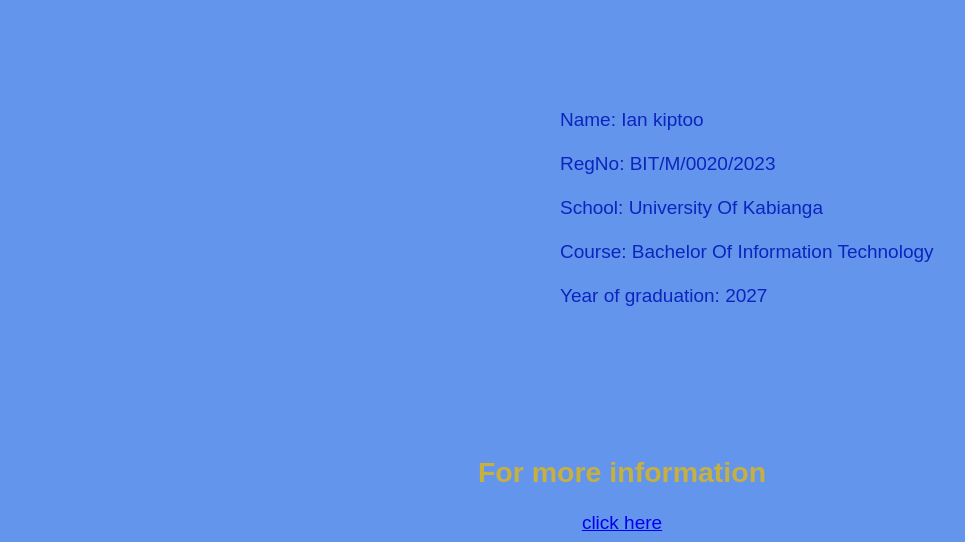
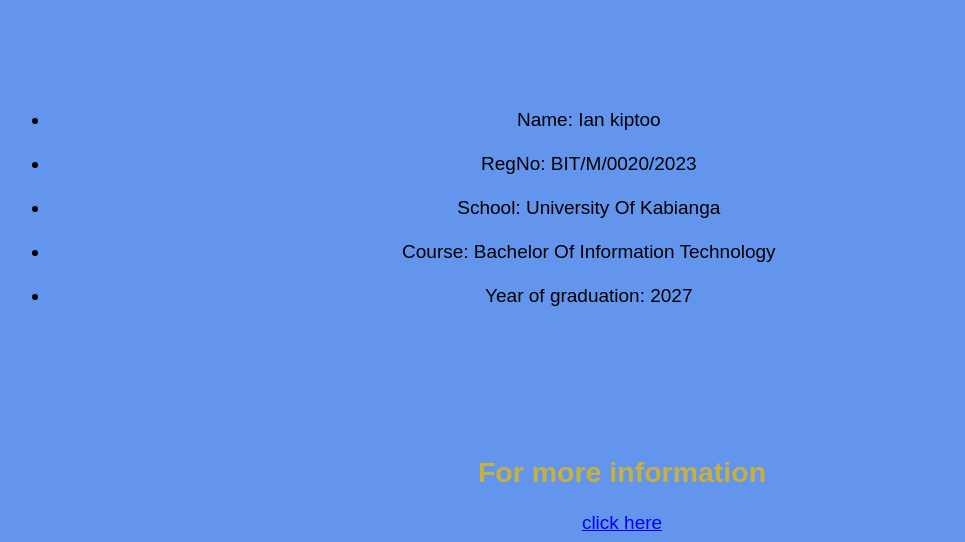
Before and after one commit to victorkiplangat-ops/IYANII.WEB, a plain HTML site: page index.html in a window 1280 px wide. Shown: the part 316-858 px from the top of the page, without its empty margins (18-983 px from the left). Drawn offline with Linux system fonts and the light colour scheme.

Commit message:
Update index.html

```diff
--- a/index.html
+++ b/index.html
@@ -10,11 +10,13 @@
     <h1>My profile</h1>
     <img src="image/WhatsApp Image 2025-10-13 at 14.20.18.jpeg" alt="my_photo">
     <figcaption>
-    <label>Name: Ian kiptoo</label><br>
-    <label>RegNo: BIT/M/0020/2023 </label><br>
-    <label>School: University Of Kabianga</label><br>
-    <label>Course: Bachelor Of Information Technology</label><br>
-    <label>Year of graduation: 2027</label><br>
+    <ul>
+        <li>Name: Ian kiptoo</li><br>
+        <li>RegNo: BIT/M/0020/2023 </li><br>
+        <li>School: University Of Kabianga</li><br>
+        <li>Course: Bachelor Of Information Technology</li><br>
+        <li>Year of graduation: 2027</li><br>
+    </ul>
     </figcaption>
 <h2>For more information</h2>
 <a href="about.html">click here</a>
```
